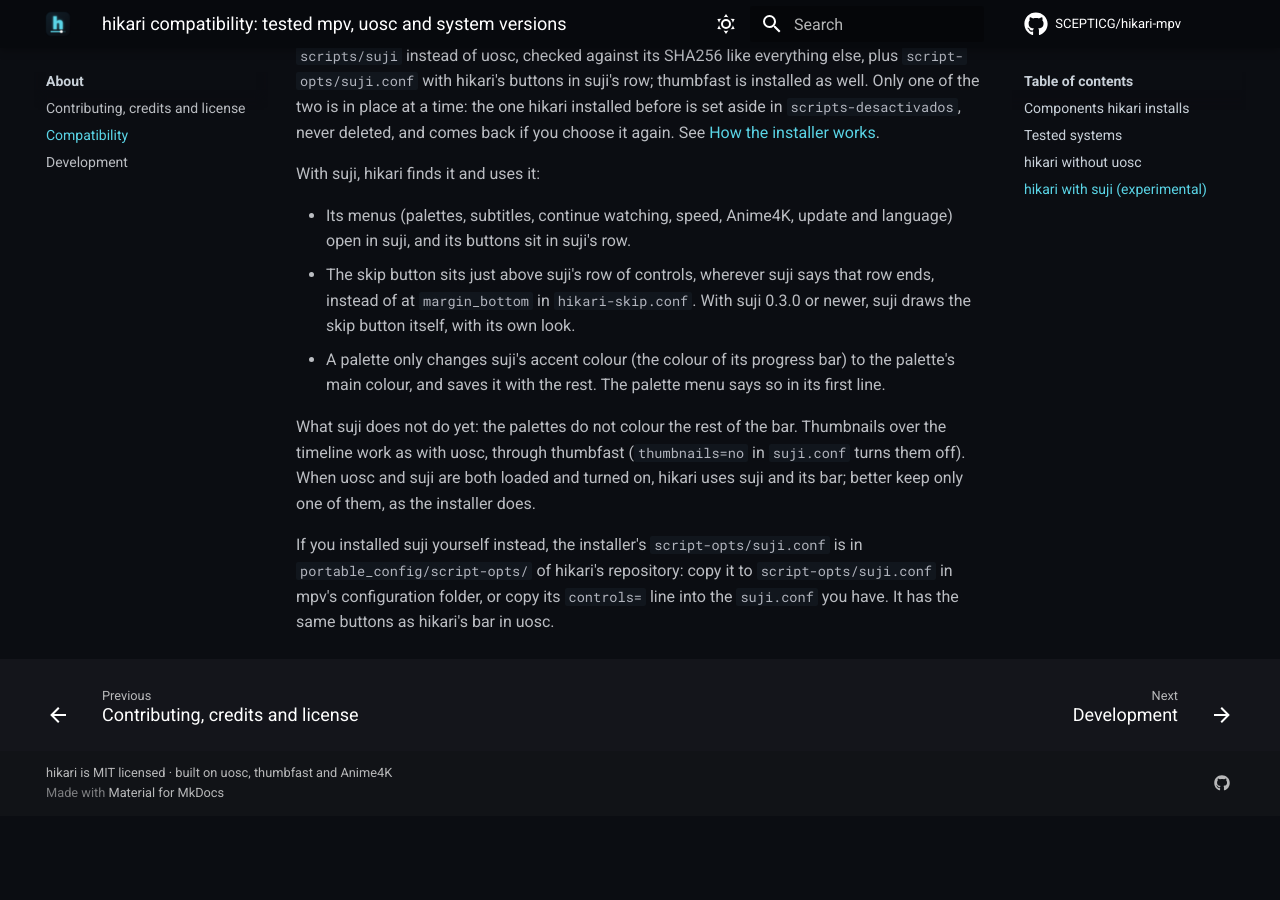
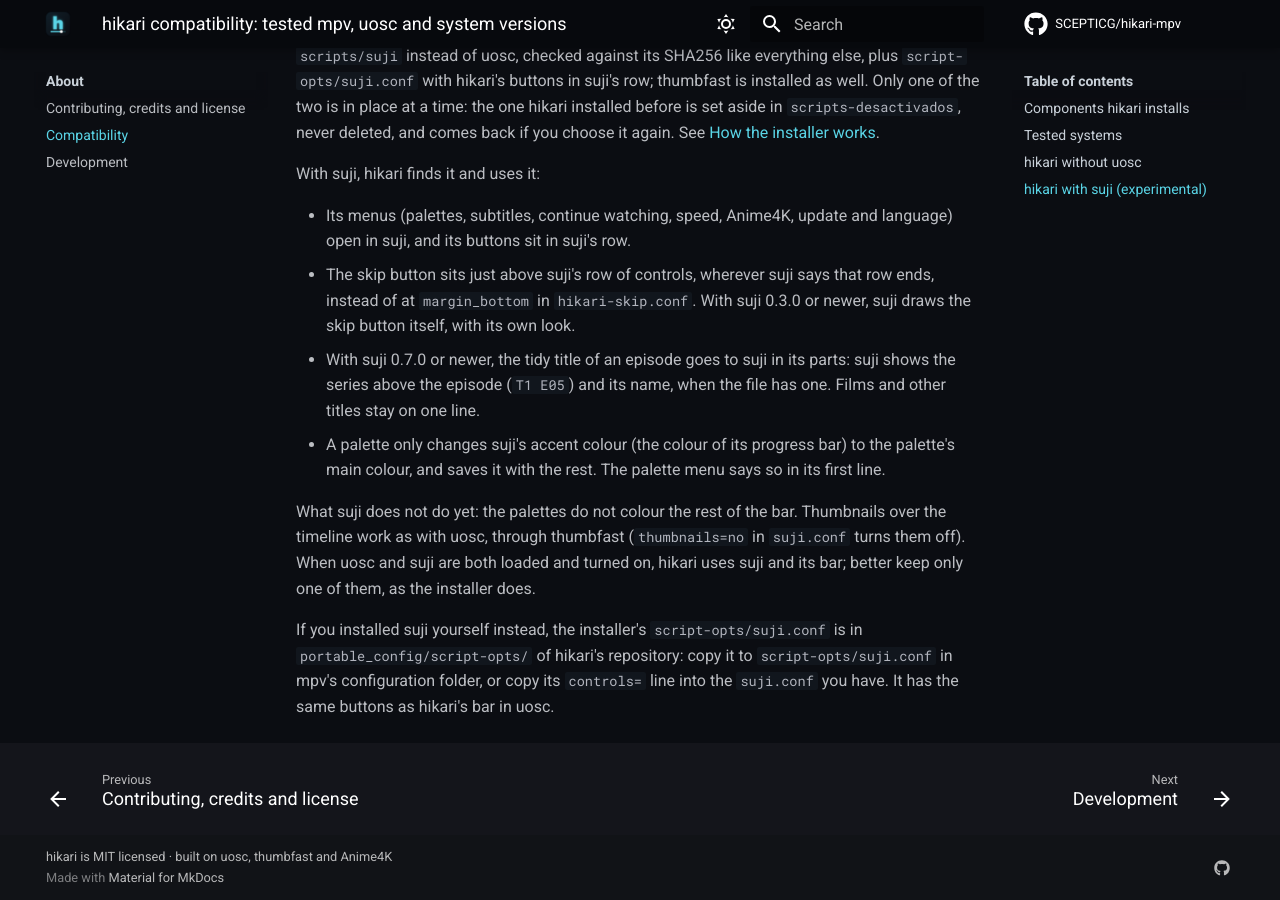
Before and after one commit to SCEPTICG/hikari-mpv, an MkDocs documentation site: the page built from docs/compatibility.md, in a window 1280 px wide and 900 px high, scrolled down 1864 px. Built offline with MkDocs 1.6.1 and Material for MkDocs 9.7.7, drawn with Linux system fonts in a browser that asks for light colours; comment, search, counter and statistics services are not loaded; before the commit the page ends 2680 px from its top, so only the background shows below that.

Commit message:
hikari-title: the title in parts for suji 0.7.0 (set-title)
With suji 0.7.0 or newer turned on, a tidy title with an episode marker also
goes to suji as set-title <series> <episode> [<name>], with the same label as
on screen; force-media-title stays as it was. Whether suji counts is decided
as hikari-skip does (user-data/suji/enabled, and the version from the
property or the suji-version message), read live on start-file, file-loaded,
a language switch and when those properties or force-media-title change.
Titles without an episode are not sent. A title of the user, of the playlist
entry or of a later hook is never replaced, and one already sent is taken
back with set-title "" "".

pretty_title returns the parts as a fourth value; nothing else changes.

```diff
--- a/docs/compatibility.md
+++ b/docs/compatibility.md
@@ -52,6 +52,7 @@ With suji, hikari finds it and uses it:
 
 - Its menus (palettes, subtitles, continue watching, speed, Anime4K, update and language) open in suji, and its buttons sit in suji's row.
 - The skip button sits just above suji's row of controls, wherever suji says that row ends, instead of at `margin_bottom` in `hikari-skip.conf`. With suji 0.3.0 or newer, suji draws the skip button itself, with its own look.
+- With suji 0.7.0 or newer, the tidy title of an episode goes to suji in its parts: suji shows the series above the episode (`T1 E05`) and its name, when the file has one. Films and other titles stay on one line.
 - A palette only changes suji's accent colour (the colour of its progress bar) to the palette's main colour, and saves it with the rest. The palette menu says so in its first line.
 
 What suji does not do yet: the palettes do not colour the rest of the bar. Thumbnails over the timeline work as with uosc, through thumbfast (`thumbnails=no` in `suji.conf` turns them off). When uosc and suji are both loaded and turned on, hikari uses suji and its bar; better keep only one of them, as the installer does.
```
Also changed, not shown: 3 other files.
